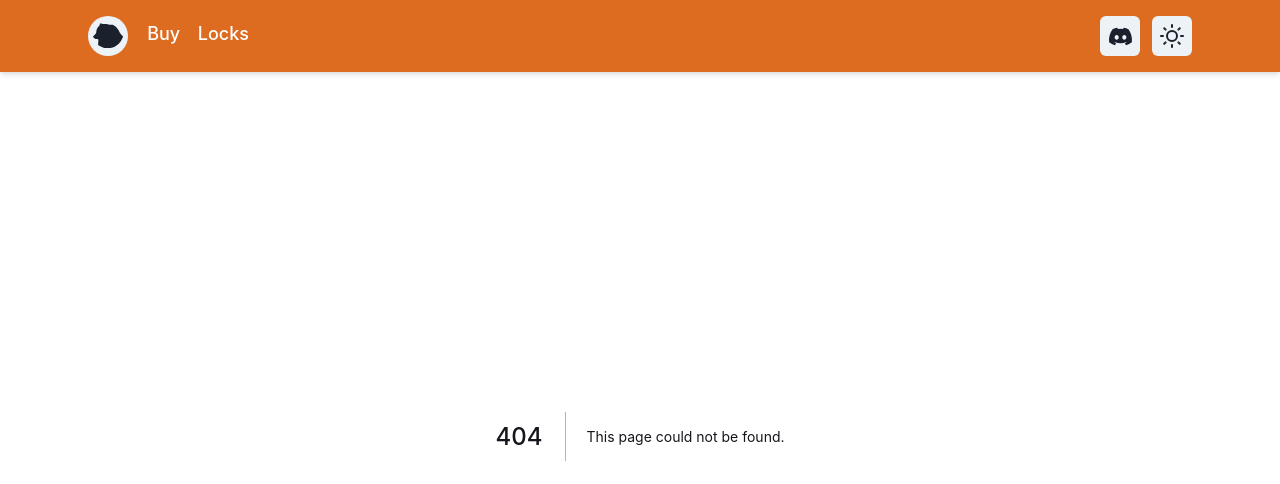
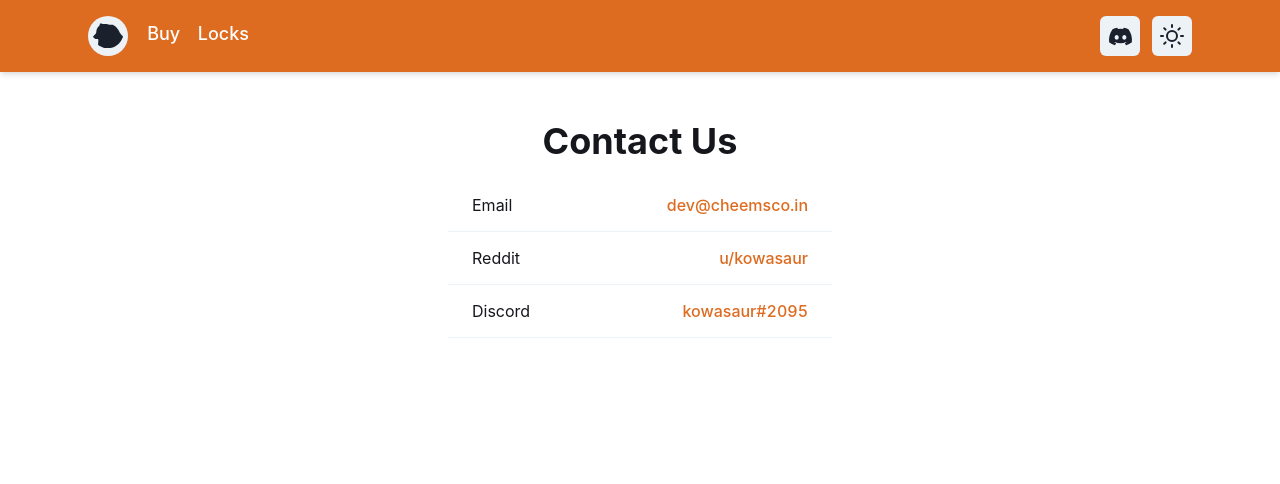
Before and after one commit to cryptocheems/cheemscoin, a Next.js app: page /contact in a window 1280 px wide. Before the commit this address had no page. Shown: the top 484 px of the page. Built offline with nearby package versions, Linux system fonts and the light colour scheme.

Commit message:
create contact page

```diff
--- a/src/components/AddToMetamask.tsx
+++ b/src/components/AddToMetamask.tsx
@@ -19,7 +19,7 @@ export const AddToMetamask: React.FC = () => {
     });
   }
   return (
-    <Button onClick={add} colorScheme="orange">
+    <Button onClick={add} colorScheme="orange" variant="outline">
       Add To Metamask
     </Button>
   );
--- a/src/components/ExtLink.tsx
+++ b/src/components/ExtLink.tsx
@@ -1,15 +1,23 @@
 import { useColorModeValue } from "@chakra-ui/color-mode";
 import { Link, LinkProps } from "@chakra-ui/layout";
 
-export const ExtLink: React.FC<LinkProps> = props => {
+interface ExtLinkProps extends LinkProps {
+  plainbg?: boolean;
+}
+
+export const ExtLink: React.FC<ExtLinkProps> = ({ plainbg, children, ...props }) => {
   return (
     <Link
-      color={useColorModeValue("yellow", "orangered" /*or crimson*/)}
+      color={
+        plainbg
+          ? useColorModeValue("orange.500", "orange.300")
+          : useColorModeValue("yellow", "orangered" /*or crimson*/)
+      }
       fontWeight="500"
       isExternal
       {...props}
     >
-      {props.children}
+      {children}
     </Link>
   );
 };
--- /dev/null
+++ b/src/pages/contact.tsx
@@ -0,0 +1,73 @@
+import { Box, Heading } from "@chakra-ui/layout";
+import {
+  Popover,
+  PopoverTrigger,
+  PopoverContent,
+  PopoverArrow,
+  PopoverHeader,
+} from "@chakra-ui/popover";
+import { Table, Tbody, Td, Tr } from "@chakra-ui/table";
+import { ExtLink } from "../components/ExtLink";
+
+interface ContactDetailsProps {
+  type: string;
+  value: string;
+  href?: string;
+}
+
+const ContactDetails: React.FC<ContactDetailsProps> = ({ type, value, href, children }) => {
+  return (
+    <Tr>
+      <Td>{type}</Td>
+      <Td textAlign="right">
+        <ExtLink plainbg href={href}>
+          {value}
+        </ExtLink>
+        {children}
+      </Td>
+    </Tr>
+  );
+};
+
+export const Contact: React.FC = () => {
+  return (
+    <Box mt="10" textAlign="center" w="100%" p="2" maxW="25rem">
+      <Heading>Contact Us</Heading>
+      <Table mt="4">
+        <Tbody>
+          <ContactDetails type="Email" value="dev@cheemsco.in" href="mailto:dev@cheemsco.in" />
+          <ContactDetails
+            type="Reddit"
+            value="u/kowasaur"
+            href="https://www.reddit.com/user/kowasaur"
+          ></ContactDetails>
+          <Tr>
+            <Td>Discord</Td>
+            <Td textAlign="right">
+              <Popover>
+                <PopoverTrigger>
+                  <div>
+                    <ExtLink
+                      plainbg
+                      onClick={() => {
+                        navigator.clipboard?.writeText("kowasaur#2095");
+                      }}
+                    >
+                      kowasaur#2095
+                    </ExtLink>
+                  </div>
+                </PopoverTrigger>
+                <PopoverContent w="10rem" position="relative" left="7rem">
+                  <PopoverArrow />
+                  <PopoverHeader textAlign="center">Copied!</PopoverHeader>
+                </PopoverContent>
+              </Popover>
+            </Td>
+          </Tr>
+        </Tbody>
+      </Table>
+    </Box>
+  );
+};
+
+export default Contact;
--- a/src/pages/index.tsx
+++ b/src/pages/index.tsx
@@ -37,7 +37,7 @@ const Index = () => {
             <Image
               my="7"
               src="cheemscoin.png"
-              maxBlockSize="20rem"
+              maxBlockSize="24rem"
               animation={doSpin ? `spin ${animationTime}s ease-in-out` : undefined}
               draggable="false"
               onClick={() => {
```
Also changed, not shown: src/pages/locks.tsx (+4 -4 lines).
